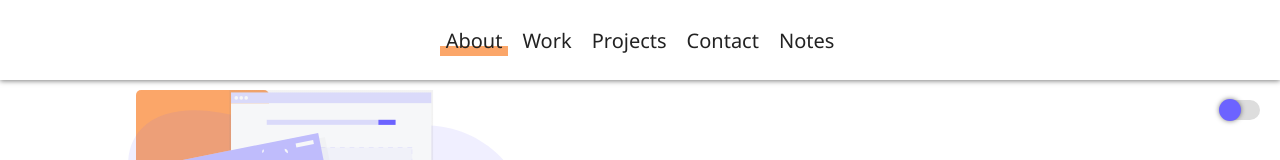
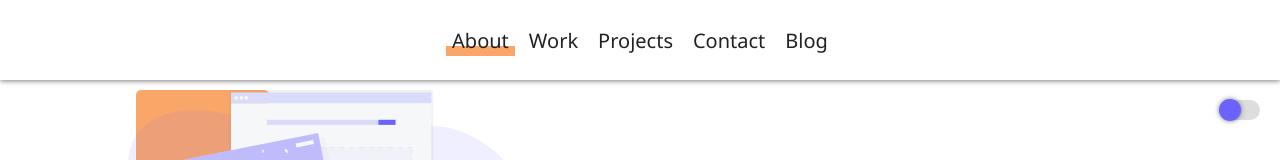
Before and after one commit to nilshah98/Portfolio, a website built with webpack: page index.html in a window 1280 px wide. Shown: the top 160 px of the page. Built offline with nearby package versions, Linux system fonts and the light colour scheme.

Commit message:
[FIX] Chagned notes -> blog

```diff
--- a/index.html
+++ b/index.html
@@ -35,7 +35,7 @@
                         <div class="nav__items--underline"></div>
                     </div>
                     <div class="nav__items--item">
-                        <a href="https://nilshah98.me/notes">Notes</a>
+                        <a href="https://nilshah98.me/blog">Blog</a>
                         <div class="nav__items--underline"></div>
                     </div>
                 </div>
```
